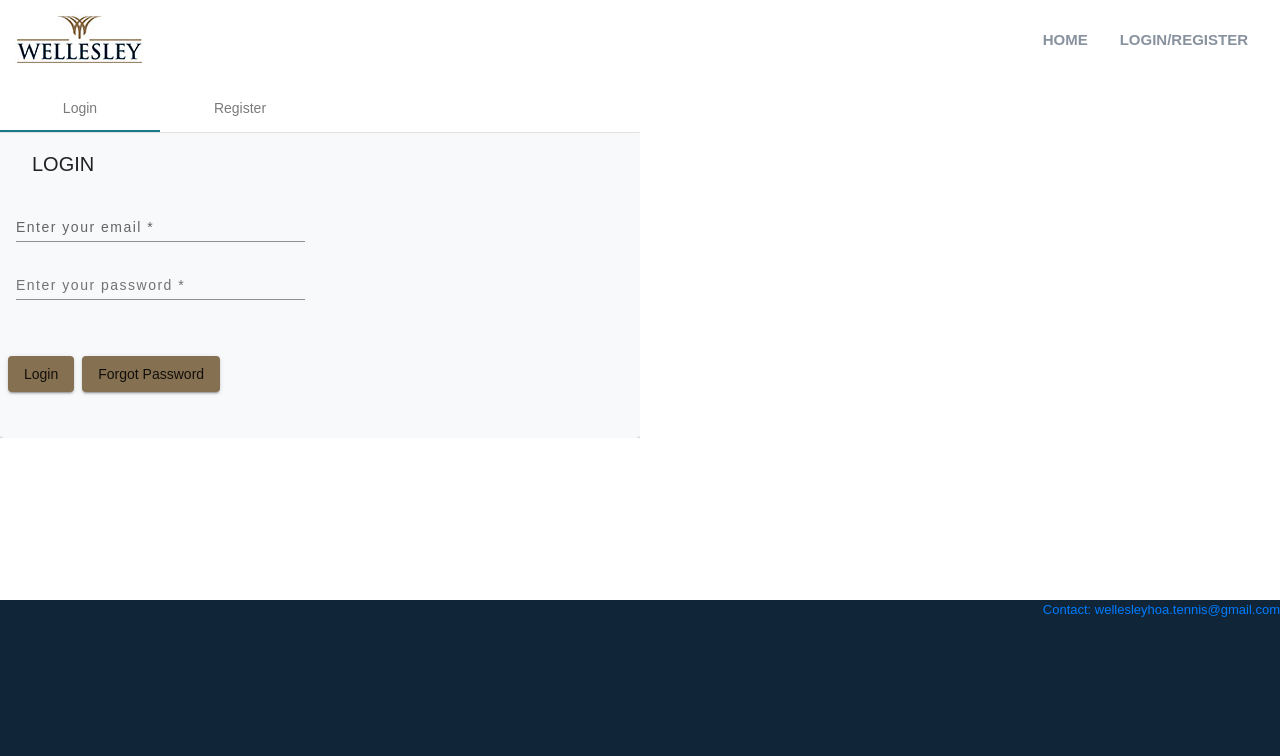
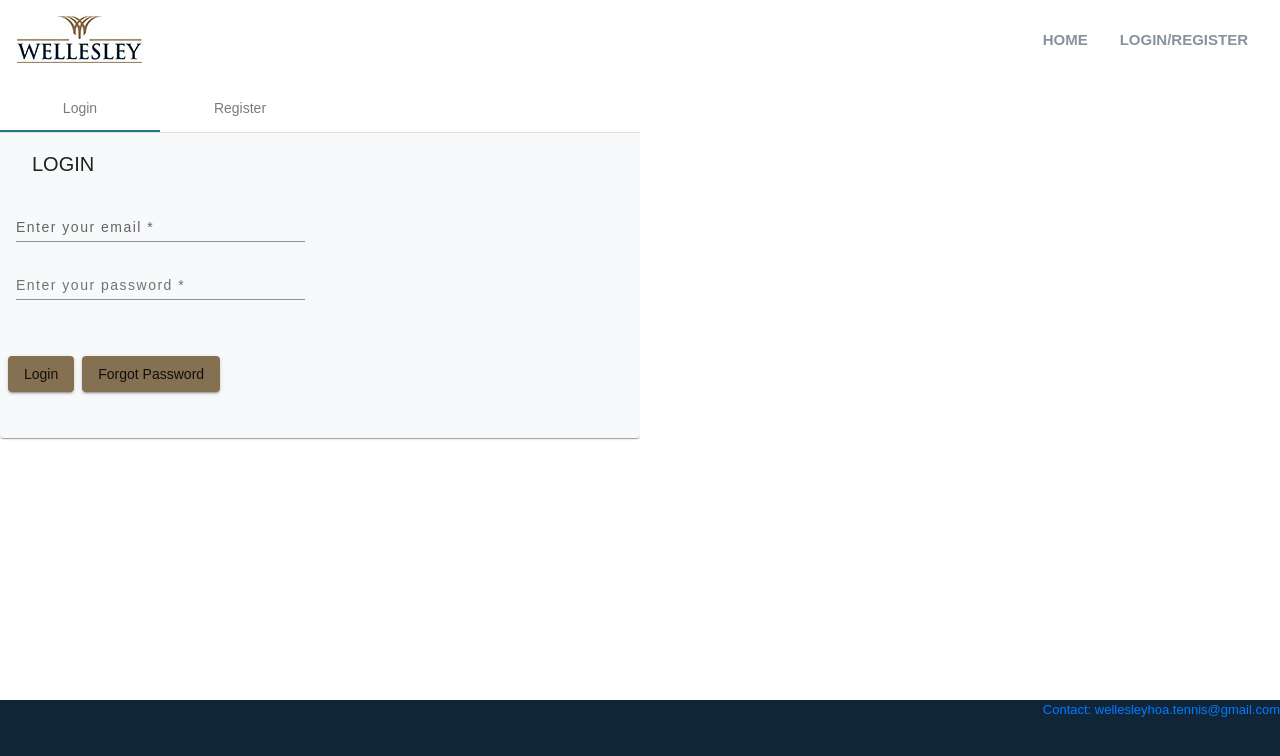
Before and after one commit to VyasNarasimhan/TennisReservations, an Angular app: page /login-register in a window 1280 px wide. Shown: the top 756 px of the page. Built offline with nearby package versions, Linux system fonts and the light colour scheme.

Commit message:
footer style

```diff
--- a/src/app/app.component.scss
+++ b/src/app/app.component.scss
@@ -1,7 +1,7 @@
 footer {
-    position : absolute;
+    position : fixed;
     bottom : 0;
-    height : 200px;
+    height : 100px;
     width: 100%;
     font-size: small;
     background-color: #102538;
@@ -9,8 +9,10 @@ footer {
   }
 
   .maincontainer {
-      margin-bottom: 200px;
-  }
+    padding-bottom: 110px;
+    z-index: 1;
+    position: relative;
+}
 
   .contact {
       float : right;
--- a/src/app/login/login.component.scss
+++ b/src/app/login/login.component.scss
@@ -13,6 +13,7 @@ mat-card-content {
 }
 
   .logincardcontainer {
+      height: 458px;
     mat-card {
       mat-card-header {
         .mat-card-header-text {
```
Also changed, not shown: src/app/app.component.html (line endings or trailing spaces).
